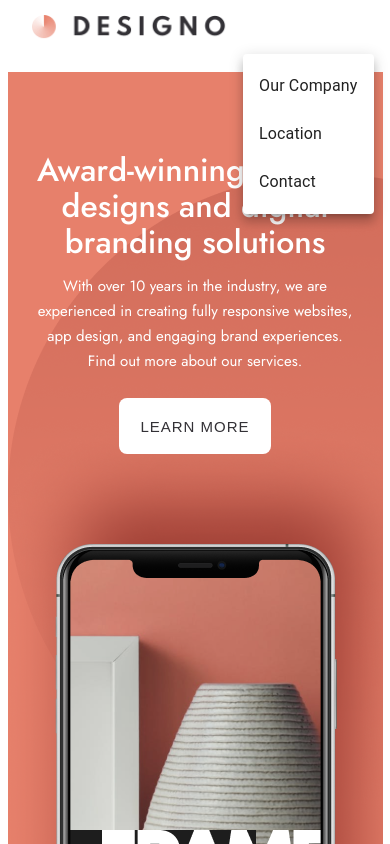
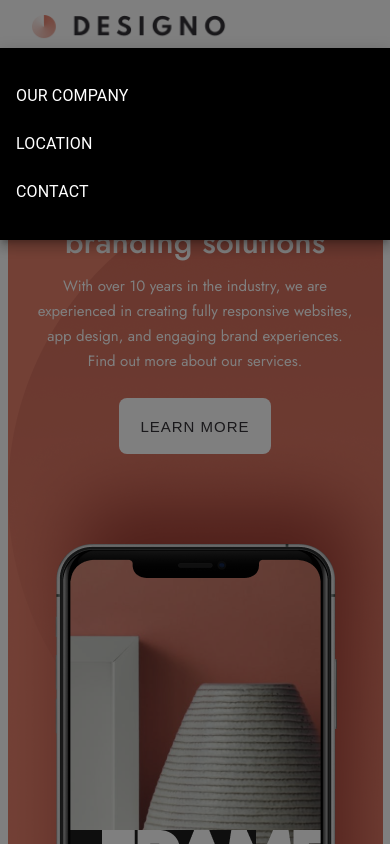
Before and after one commit to Miranda-K12/Desingo, a React (Vite) app: page / in a window 390 px wide. Both pictures are taken after a click on the button 348 px from the left and 28 px from the top of the page. Shown: the top 844 px of the page. Built offline with nearby package versions, Linux system fonts and the light colour scheme; some icons are missing.

Commit message:
restyle default MUI burger menu and add blocking overlay on content when burger menu is active

```diff
--- a/src/components/header/Header.jsx
+++ b/src/components/header/Header.jsx
@@ -57,13 +57,20 @@ const pages = [
 
 const Header = () => {
   const [isScrolled, setIsScrolled] = useState(false);
+  const [isBurgerExpanded, setIsBurgerExpanded] = useState(false);
   const theme = useTheme();
   const isMobile = useMediaQuery(theme.breakpoints.down("sm"));
   const navigate = useNavigate();
 
   const [anchorEl, setAnchorEl] = React.useState(null);
-  const handleOpenMenu = (event) => setAnchorEl(event.currentTarget);
-  const handleCloseMenu = () => setAnchorEl(null);
+  const handleOpenMenu = (event) => {
+    setAnchorEl(event.currentTarget);
+    setIsBurgerExpanded(true);
+  };
+  const handleCloseMenu = () => {
+    setAnchorEl(null);
+    setIsBurgerExpanded(false);
+  };
 
   useEffect(() => {
     const onScroll = () => {
@@ -78,6 +85,15 @@ const Header = () => {
 
     return () => window.removeEventListener("scroll", onScroll);
   }, []);
+
+  useEffect(() => {
+    const root = document.getElementById("root");
+    if (isBurgerExpanded) {
+      root.classList.add("burger-active");
+    } else {
+      root.classList.remove("burger-active");
+    }
+  }, [isBurgerExpanded]);
 
   return (
     <AppBar
@@ -98,6 +114,10 @@ const Header = () => {
 
         {isMobile ? (
           <>
+            {isBurgerExpanded && (
+              <div className="burger-overlay" onClick={handleCloseMenu} />
+            )}
+
             <IconButton
               size="large"
               edge="start"
@@ -106,15 +126,45 @@ const Header = () => {
             >
               <MenuIcon />
             </IconButton>
+
             <Menu
               anchorEl={anchorEl}
               open={Boolean(anchorEl)}
               onClose={handleCloseMenu}
-              // edit menu to take full width and be black
+              anchorOrigin={{
+                vertical: "top",
+                horizontal: "right",
+              }}
+              transformOrigin={{
+                vertical: "top",
+                horizontal: "right",
+              }}
+              PaperProps={{
+                sx: {
+                  width: "100vw",
+                  maxWidth: "100vw",
+                  left: "0 !important",
+                  backgroundColor: "black",
+                  color: "white",
+                  paddingTop: 2,
+                  paddingBottom: 2,
+                  marginTop: "2rem",
+                  borderRadius: 0,
+                },
+              }}
             >
               {pages.map(({ label, path }) => (
-                <MenuItem key={label} onClick={handleCloseMenu}>
-                  <Typography textAlign="center" onClick={() => navigate(path)}>
+                <MenuItem
+                  key={label}
+                  onClick={() => {
+                    handleCloseMenu();
+                    navigate(path);
+                  }}
+                >
+                  <Typography
+                    textAlign="center"
+                    sx={{ textTransform: "uppercase" }}
+                  >
                     {label}
                   </Typography>
                 </MenuItem>
--- a/src/index.css
+++ b/src/index.css
@@ -14,6 +14,16 @@ body {
   font-family: var(--font-family-primary);
 }
 
+.burger-overlay {
+   position: fixed;
+  top: 0;
+  left: 0;
+  height: 100vh;
+  width: 100vw;
+  background-color: rgba(0, 0, 0, 0.5);
+  z-index: 1200; /* Below MUI Menu (default z-index ~1300) */
+}
+
 ul,
 ol {
   list-style: none;
```
